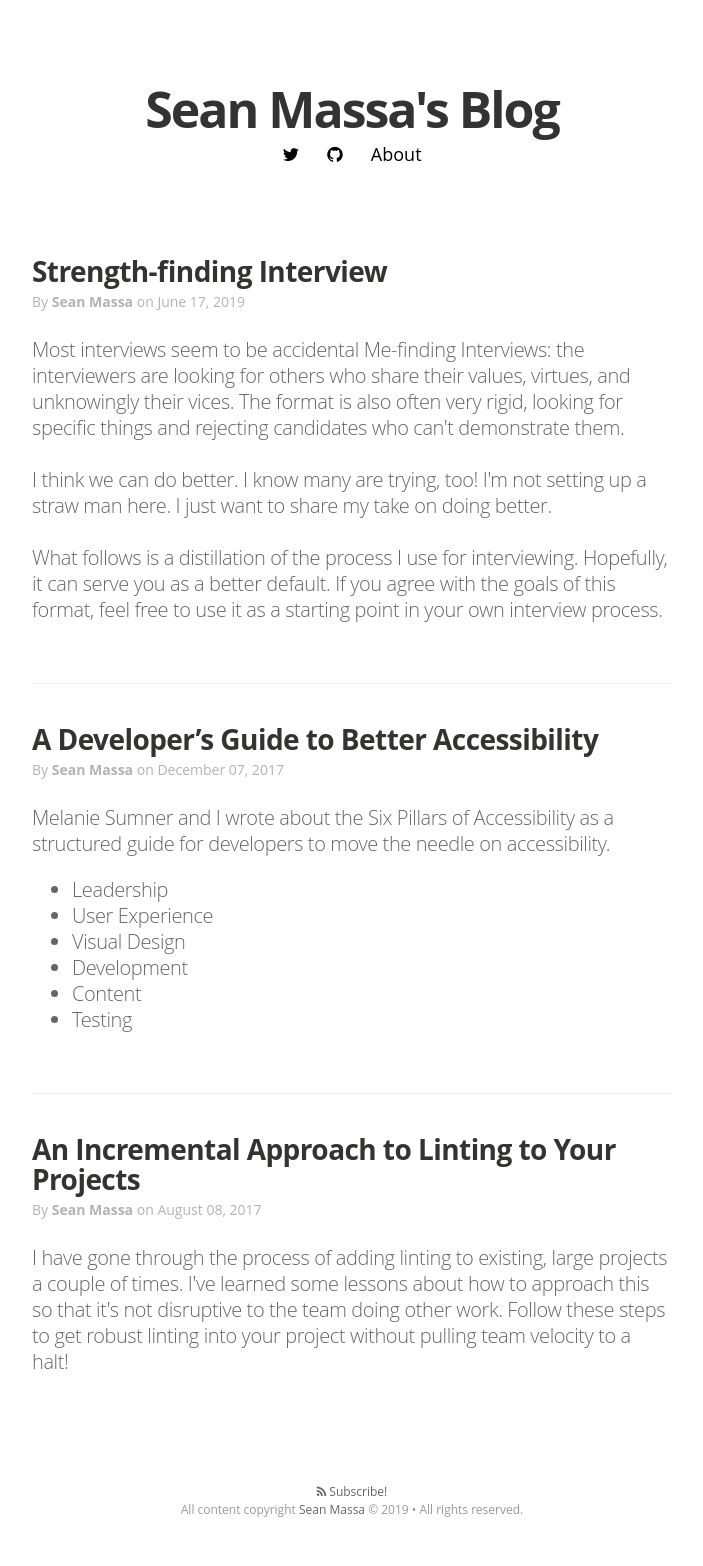
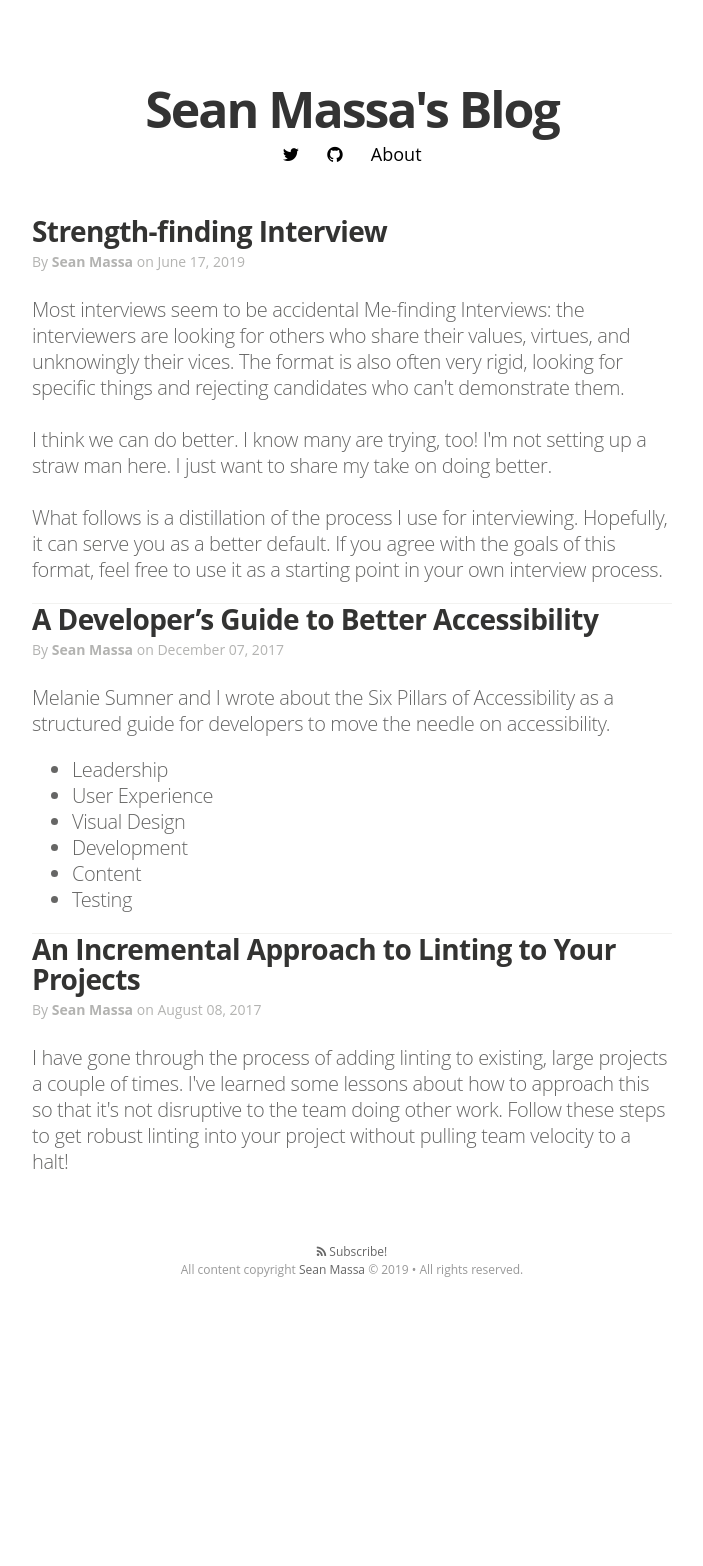
Before and after one commit to EndangeredMassa/endangeredmassa.github.com, a Jekyll site: the page built from index.html, in a window 1280 px wide. Shown: the whole page, without its empty margins (288-991 px from the left). Built offline with Jekyll 4.4.1, drawn with Linux system fonts in a browser that asks for light colours; nearby versions of some CDN libraries; some web fonts are replaced; the list of posts is cut into pages by our own code; after the commit the page ends 1326 px from its top, so only the background shows below that.

Commit message:
remove some spacing

```diff
--- a/css/main.sass
+++ b/css/main.sass
@@ -131,7 +131,6 @@ body
   @include respond-to(800)
     padding: 0 $rs*2
   article
-    padding: 40px 0
     border-bottom: 1px solid #f2f2f0
     &:last-child
       border-bottom: 0px
```
